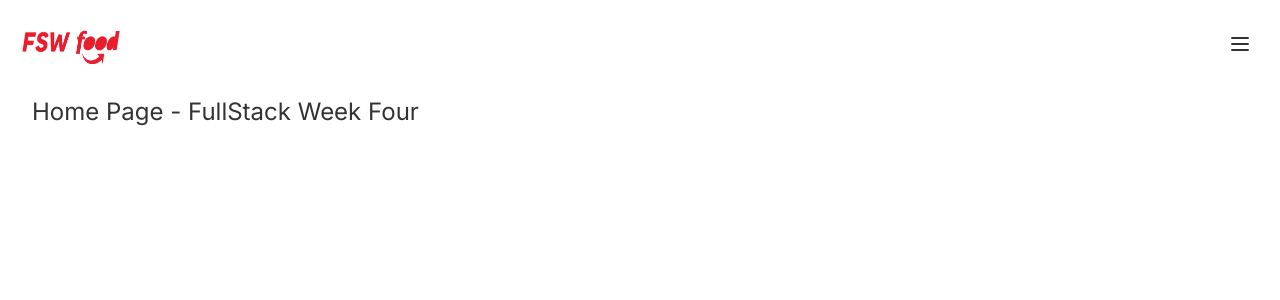
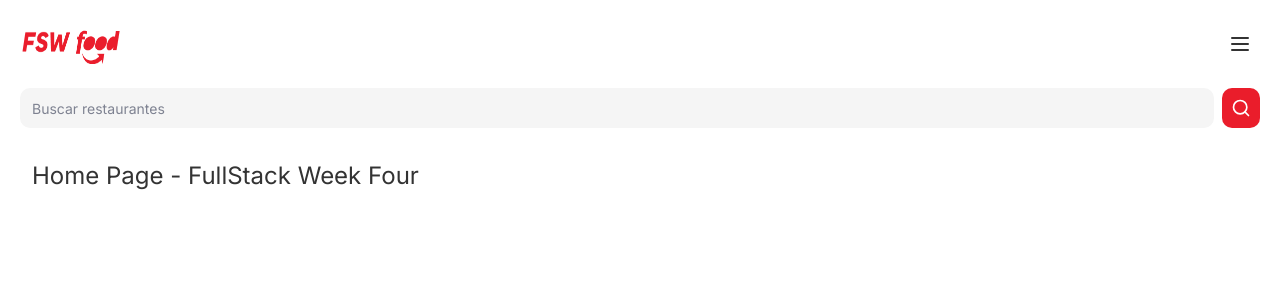
Before and after one commit to gt3oliveira/fws-foods, a Next.js app: page / in a window 1280 px wide. Shown: the top 300 px of the page. Built offline with nearby package versions, Linux system fonts and the light colour scheme.

Commit message:
feat: add inital search component

```diff
--- /dev/null
+++ b/app/_components/search.tsx
@@ -0,0 +1,15 @@
+import React from "react";
+import { Input } from "./ui/input";
+import { Button } from "./ui/button";
+import { SearchIcon } from "lucide-react";
+
+export function Search() {
+  return (
+    <div className="flex gap-2">
+      <Input placeholder="Buscar restaurantes" className="border-none" />
+      <Button size={"icon"}>
+        <SearchIcon size={20} />
+      </Button>
+    </div>
+  );
+}
--- /dev/null
+++ b/app/_components/ui/input.tsx
@@ -0,0 +1,25 @@
+import * as React from "react";
+
+import { cn } from "@/app/_lib/utils";
+
+export interface InputProps
+  extends React.InputHTMLAttributes<HTMLInputElement> {}
+
+const Input = React.forwardRef<HTMLInputElement, InputProps>(
+  ({ className, type, ...props }, ref) => {
+    return (
+      <input
+        type={type}
+        className={cn(
+          "flex h-10 w-full rounded-md border border-input bg-background px-3 py-2 text-sm ring-offset-background file:border-0 file:bg-transparent file:text-sm file:font-medium placeholder:text-muted-foreground focus-visible:outline-none focus-visible:ring-2 focus-visible:ring-ring focus-visible:ring-offset-2 disabled:cursor-not-allowed disabled:opacity-50",
+          className,
+        )}
+        ref={ref}
+        {...props}
+      />
+    );
+  },
+);
+Input.displayName = "Input";
+
+export { Input };
--- a/app/page.tsx
+++ b/app/page.tsx
@@ -1,9 +1,13 @@
 import { Header } from "./_components/header";
+import { Search } from "./_components/search";
 
 export default function Home() {
   return (
     <>
       <Header />
+      <div className="px-5 pt-6">
+        <Search />
+      </div>
       <div className="flex w-full items-center p-8 text-2xl">
         Home Page - FullStack Week Four
       </div>
```
